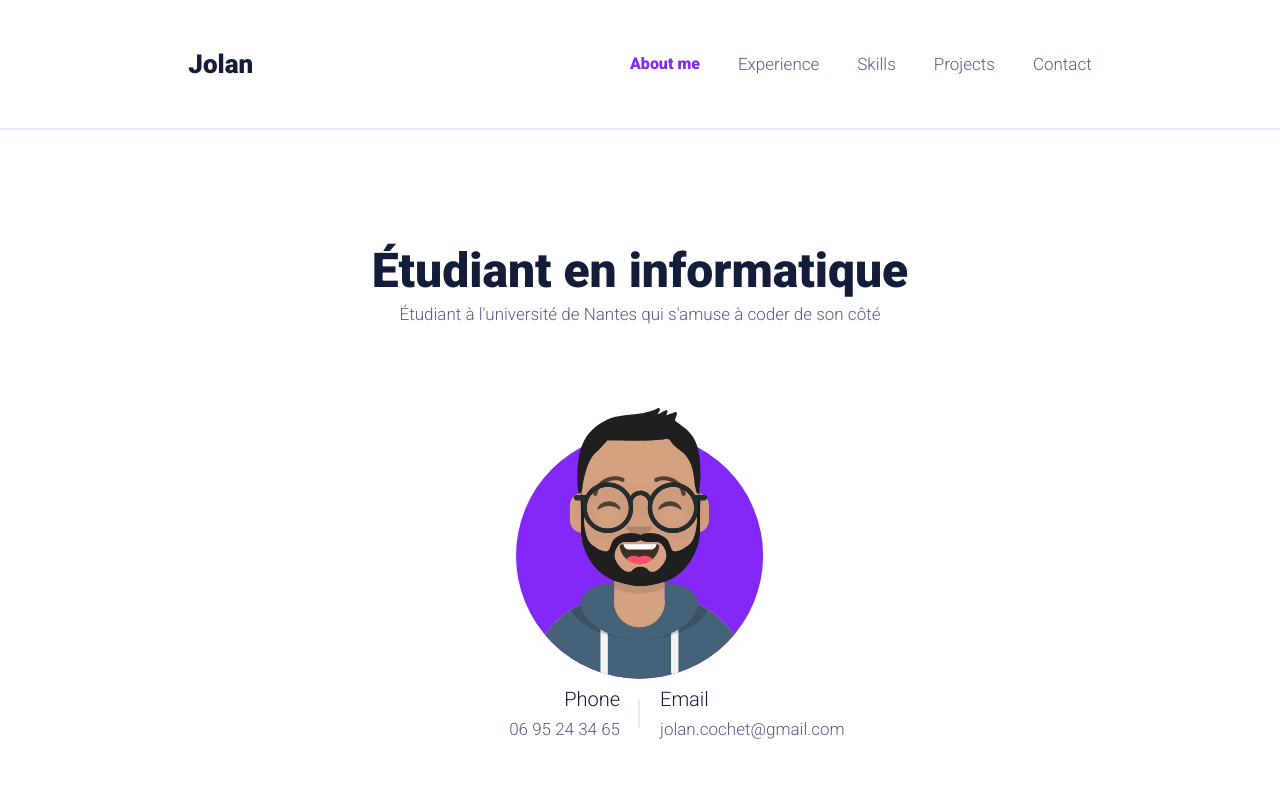
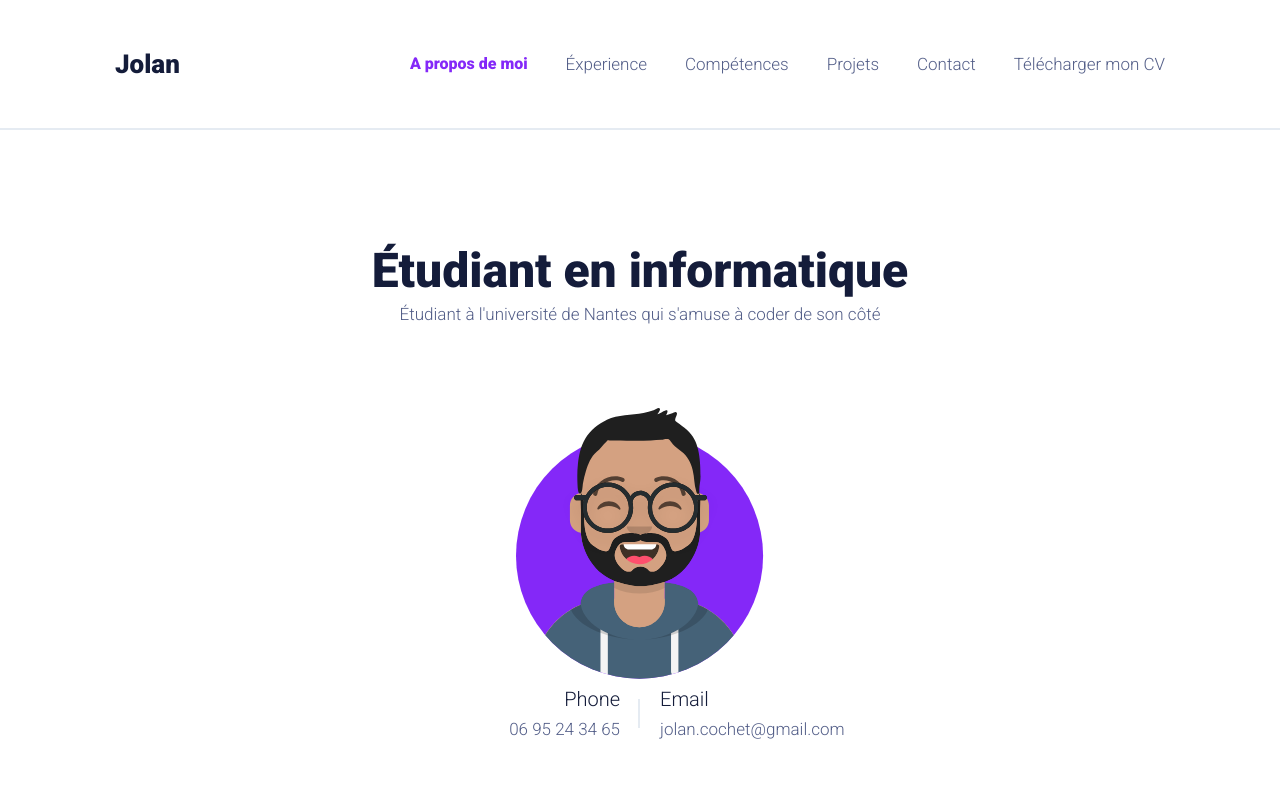
Before and after one commit to COOPER2703/CV, a plain HTML site: page index.html in a window 1280 px wide. Shown: the top 800 px of the page. Drawn offline with Linux system fonts and the light colour scheme.

Commit message:
first commit

```diff
--- a/index.html
+++ b/index.html
@@ -19,11 +19,12 @@
         <div class="container">
             <h2 class="title-02"> Jolan </h2>
             <nav>
-                <a class="paragraph-02" href=#introduction> About me </a>
-                <a class="paragraph-04" href=#experience> Experience </a>
-                <a class="paragraph-04" href=#skills> Skills </a>
-                <a class="paragraph-04" href=#projects> Projects </a>
+                <a class="paragraph-02" href=#introduction> A propos de moi </a>
+                <a class="paragraph-04" href=#experience> Éxperience </a>
+                <a class="paragraph-04" href=#skills> Compétences </a>
+                <a class="paragraph-04" href=#projects> Projets </a>
                 <a class="paragraph-04" href=#contact> Contact </a>
+                <a class="paragraph-04" href=#download> Télécharger mon CV </a>
             </nav>
         </div>
 
```
